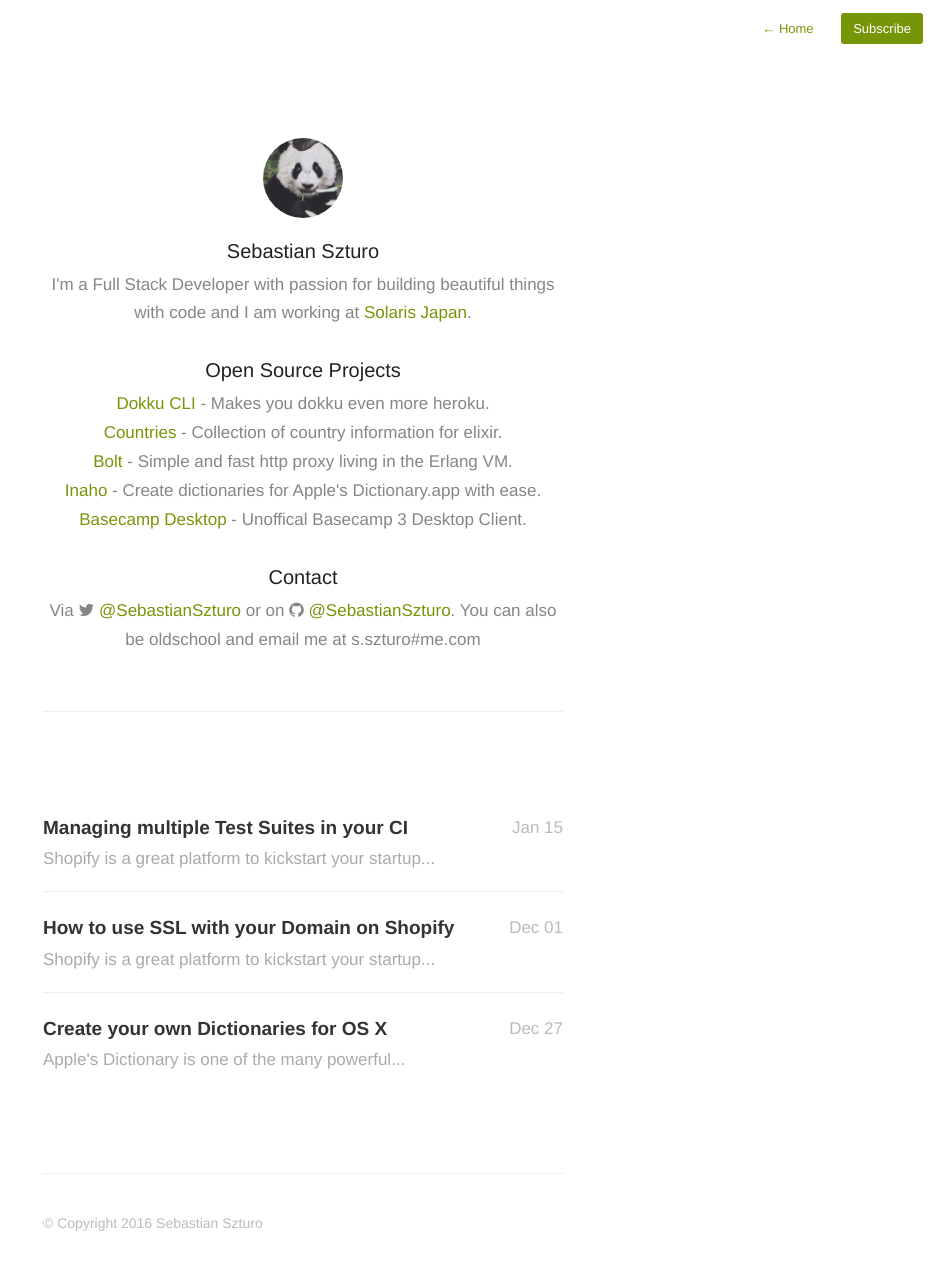
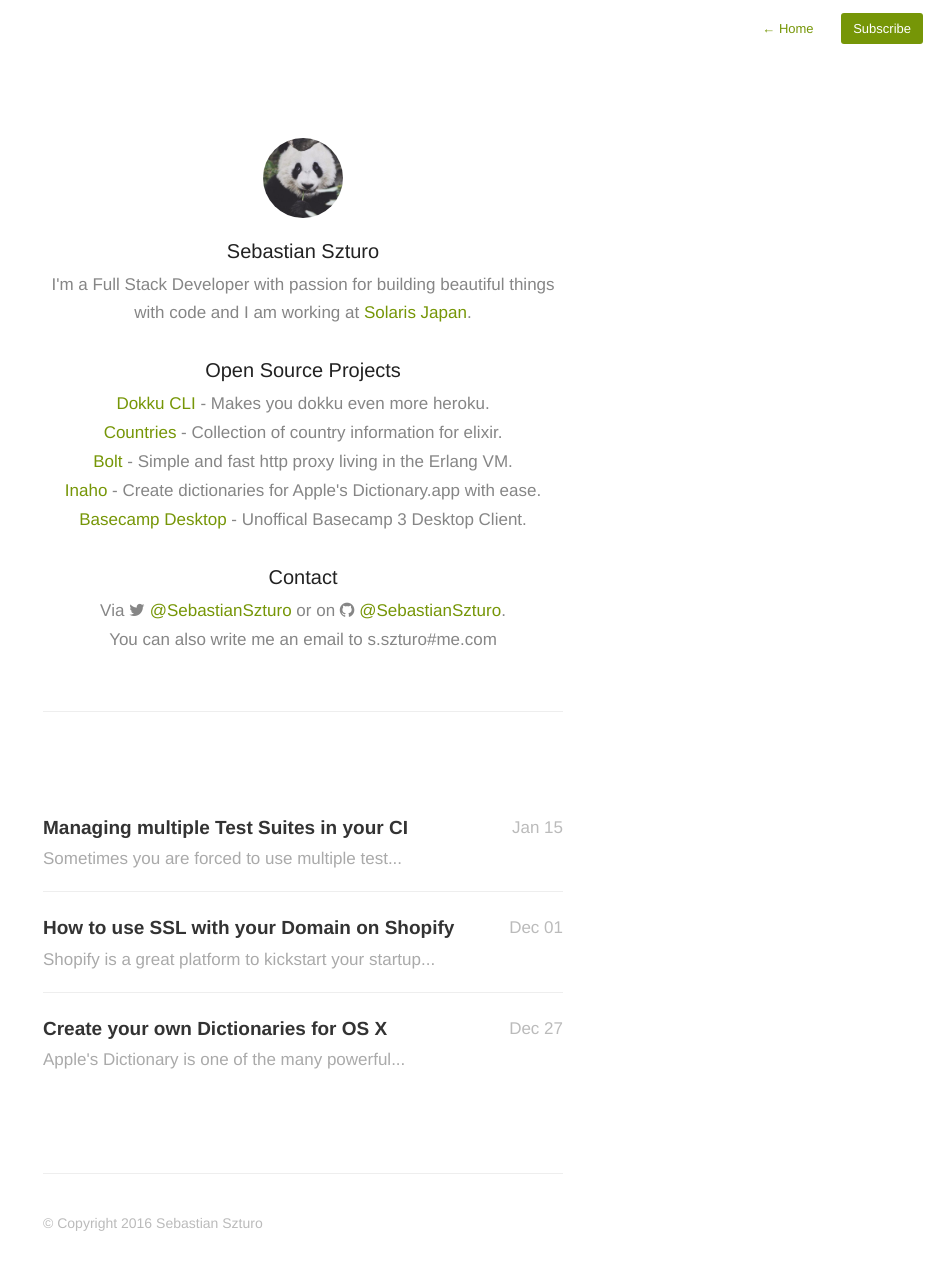
Before and after one commit to SebastianSzturo/sebastianszturo.github.com, a Jekyll site: the page built from index.html, in a window 1280 px wide. Shown: the whole page, without its empty margins (337-1280 px from the left). Built offline with Jekyll 4.4.1, drawn with Linux system fonts in a browser that asks for light colours; nearby versions of some CDN libraries; the list of posts is cut into pages by our own code.

Commit message:
Change profile text

```diff
--- a/_includes/profile.html
+++ b/_includes/profile.html
@@ -23,7 +23,8 @@
 
             <h1> Contact </h1>
             <h2>
-              Via <i class="fa fa-twitter"></i> <a href="https://twitter.com/SebastianSzturo" target="_blank">@SebastianSzturo</a> or on <i class="fa fa-github"></i> <a href="https://github.com/SebastianSzturo">@SebastianSzturo</a>. You can also be oldschool and email me at s.szturo#me.com
+              Via <i class="fa fa-twitter"></i> <a href="https://twitter.com/SebastianSzturo" target="_blank">@SebastianSzturo</a> or on <i class="fa fa-github"></i> <a href="https://github.com/SebastianSzturo">@SebastianSzturo</a>.<br>
+              You can also write me an email to s.szturo#me.com
             </h2><br>
         </header>
     </section>
--- a/_posts/2015-15-01-how-to-use-multiple-test-suites-in-your-ci.md
+++ b/_posts/2015-15-01-how-to-use-multiple-test-suites-in-your-ci.md
@@ -1,7 +1,7 @@
 ---
 title:  "Managing multiple Test Suites in your CI"
 date:   2016-01-15 13:37
-description: Shopify is a great platform to kickstart your startup...
+description: Sometimes you are forced to use multiple test...
 ---
 
 Sometimes you are forced to use multiple test suites in one project. Travis and CircleCI are usually
```
